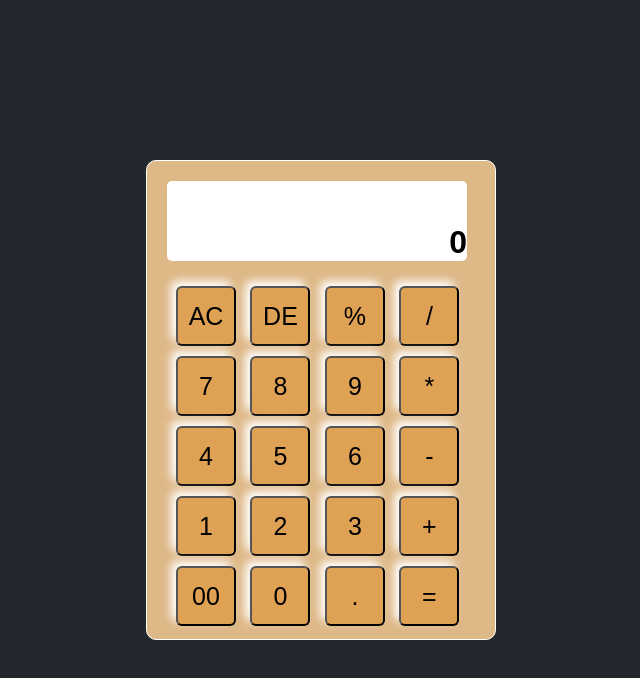
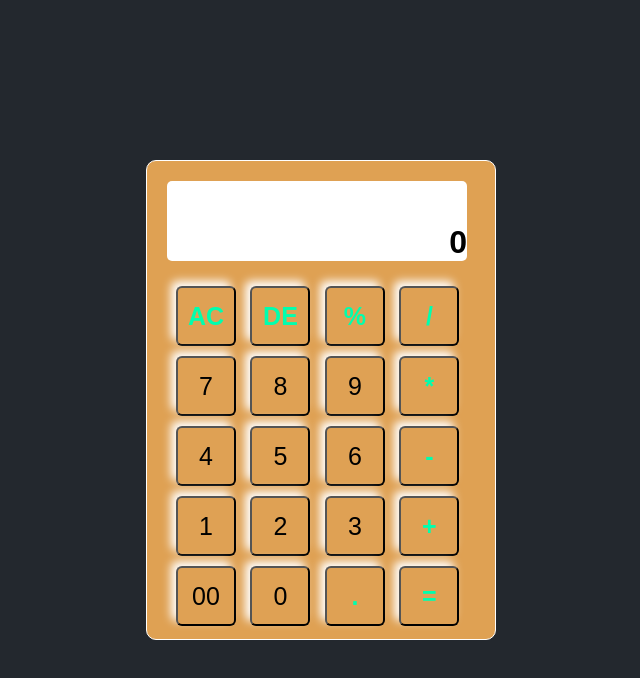
Before and after one commit to Henokdebesay/Calculator, a plain HTML site: page index.html in a window 1280 px wide. Shown: the whole page, without its empty margins (319-959 px from the left). Drawn offline with Linux system fonts and the light colour scheme.

Commit message:
worked on the js file and created variables for the operator buttons

```diff
--- a/app.js
+++ b/app.js
@@ -0,0 +1,9 @@
+const allClearSign = document.getElementsByClassName("AC");
+const deleteSign = document.getElementsByClassName("DE");
+const percentSign = document.getElementsByClassName("percent");
+const divideSign = document.getElementsByClassName("divide");
+const multiSign = document.getElementsByClassName("multi");
+const subSign = document.getElementsByClassName("sub");
+const addSign = document.getElementsByClassName("add");
+const periodSign = document.getElementsByClassName("period");
+const equalSign = document.getElementsByClassName("equal");
--- a/index.html
+++ b/index.html
@@ -5,6 +5,7 @@
     <meta name="viewport" content="width=device-width, initial-scale=1.0">
     <link rel="stylesheet" href="style.css">
     <link rel="icon" type="image/x-icon" href="img/calculator.png">
+    <script src="app.js" defer></script>
     <title>Calculator</title>
 </head>
 <body>
@@ -19,24 +20,24 @@
         <div class="buttons">
             <input type="button" value="AC" class="AC">
             <input type="button" value="DE" class="DE">
-            <input type="button" value="%"  class="%">
-            <input type="button" value="/"  class="/">
+            <input type="button" value="%"  class="percent">
+            <input type="button" value="/"  class="divide">
             <input type="button" value="7"  class="7">
             <input type="button" value="8"  class="8">
             <input type="button" value="9"  class="9">
-            <input type="button" value="*"  class="*">
+            <input type="button" value="*"  class="multi">
             <input type="button" value="4"  class="4">
             <input type="button" value="5"  class="5">
             <input type="button" value="6"  class="6">
-            <input type="button" value="-"  class="-">
+            <input type="button" value="-"  class="sub">
             <input type="button" value="1"  class="1">
             <input type="button" value="2"  class="2">
             <input type="button" value="3"  class="3">
-            <input type="button" value="+"  class="+">
+            <input type="button" value="+"  class="add">
             <input type="button" value="00" class="00">
             <input type="button" value="0"  class="0">
-            <input type="button" value="."  class=".">
-            <input type="button" value="="  class="=">
+            <input type="button" value="."  class="period">
+            <input type="button" value="="  class="equal">
         </div>
 
    </div>
--- a/style.css
+++ b/style.css
@@ -24,7 +24,7 @@
     padding: 10px;
     width: 350px;
     height: 480px;
-    background-color: burlywood;
+    background-color: #DFA153;
     border: 1px white solid;
     border-radius: 10px;
     align-content: center;
@@ -64,3 +64,8 @@ input{
     box-shadow: -5px -5px 10px white;
 
 }
+
+.AC, .DE, .percent, .divide, .multi, .sub, .add, .equal, .period{
+    color: rgb(0, 255, 174);
+    font-weight: bold;
+}
```
